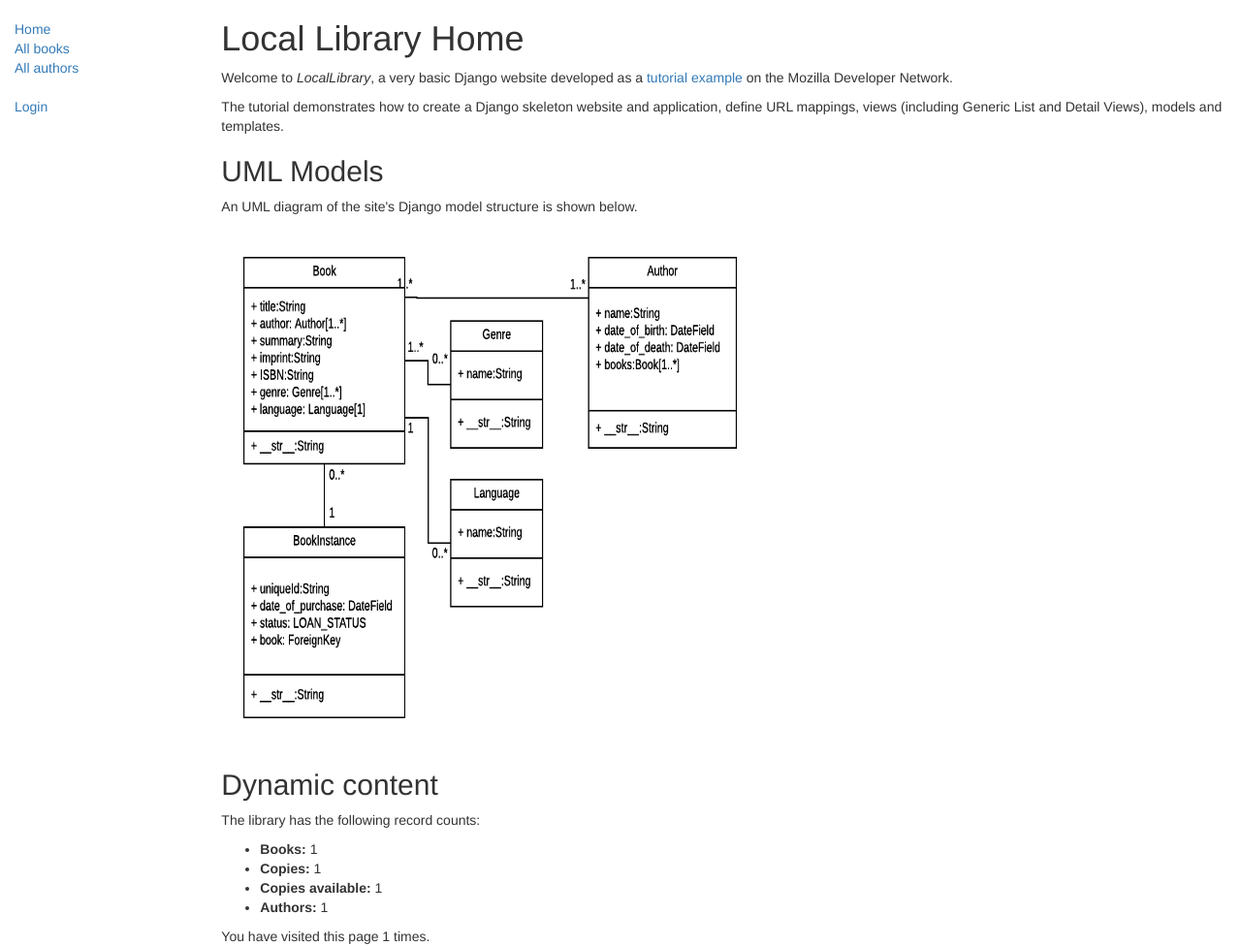
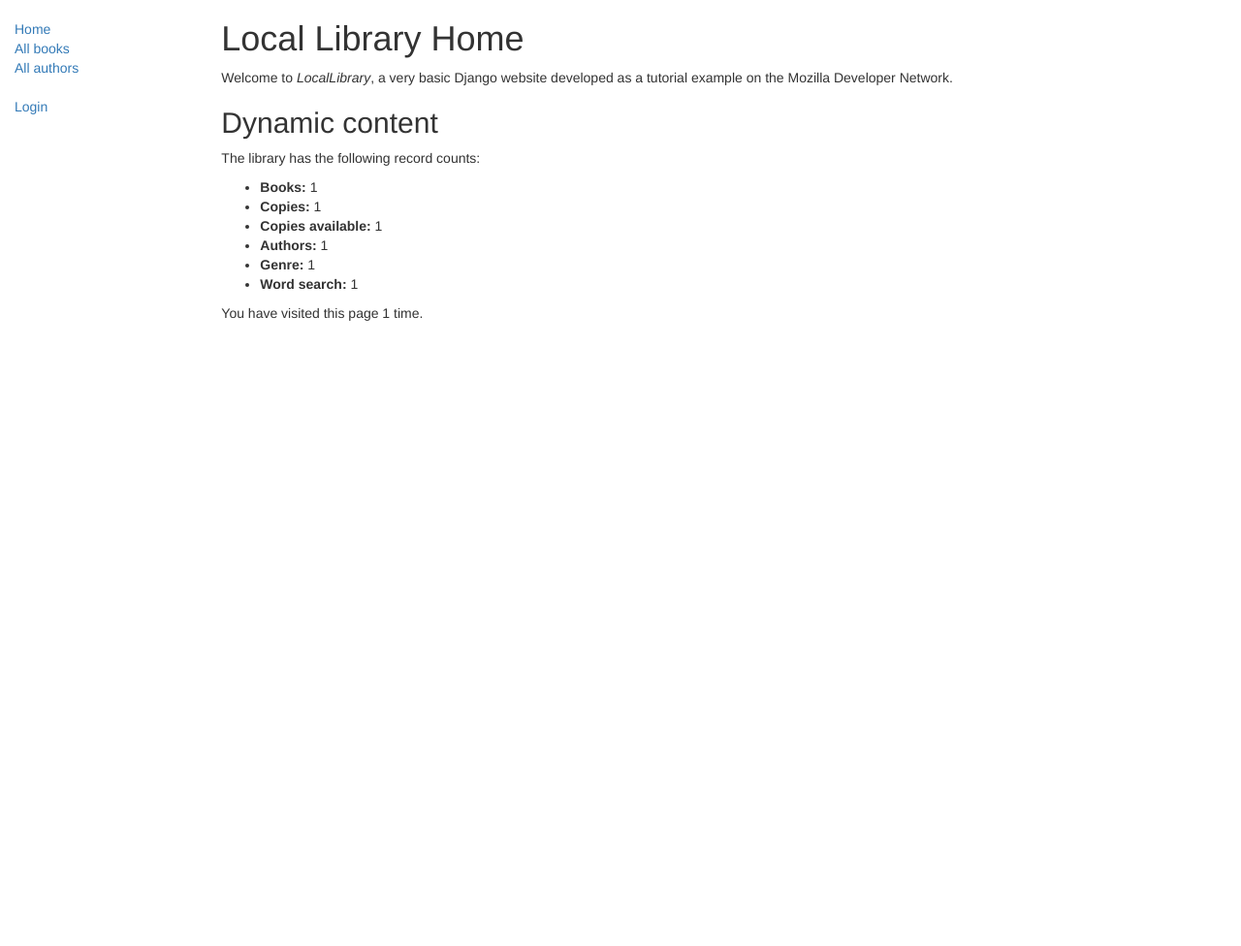
Before and after one commit to dipdeb/django_local_library, a Django app: template catalog/templates/index.html in a window 1280 px wide. Shown: the whole page at 97% size. After the commit the page ends 331 px from the top, so only its background shows below. Run offline with Django 3.2, Linux system fonts and the light colour scheme; the template is opened without the code that fills it: most values are stand-ins (such as "Sample title", 1, 10 or a date in 2020); some libraries are stand-ins or nearby versions.

Commit message:
First commit

```diff
--- a/catalog/templates/index.html
+++ b/catalog/templates/index.html
@@ -1,20 +1,11 @@
 {% extends "base_generic.html" %}
+
+{% block title %}<title>Index</title>{% endblock %}
 
 {% block content %}
 <h1>Local Library Home</h1>
 
-<p>Welcome to <em>LocalLibrary</em>, a very basic Django website developed as a <a href="https://developer.mozilla.org/en-US/docs/Learn/Server-side/Django/Tutorial_local_library_website">tutorial example</a> on the Mozilla Developer Network.</p>
-<p>The tutorial demonstrates how to create a Django skeleton website and application, define URL mappings, views (including Generic List and Detail Views), models and templates.</p>
-
-
-<h2>UML Models</h2>
-<p>An UML diagram of the site's Django model structure is shown below. </p>
-
-<div>
-{% load static %}
-<img src="{% static "images/local_library_model_uml.png" %}" alt="My image" style="width:555px;height:540px;"/>
-</div>
-
+  <p>Welcome to <em>LocalLibrary</em>, a very basic Django website developed as a tutorial example on the Mozilla Developer Network.</p>
 
 <h2>Dynamic content</h2>
 
@@ -24,9 +15,10 @@
     <li><strong>Copies:</strong> {{ num_instances }}</li>
     <li><strong>Copies available:</strong> {{ num_instances_available }}</li>
     <li><strong>Authors:</strong> {{ num_authors }}</li>
+    <li><strong>Genre:</strong> {{ num_genre }}</li>
+    <li><strong>Word search:</strong> {{ num_book_word }}</li>
   </ul>
 
-
-You have visited this page {{ num_visits }} times.
+	<p>You have visited this page {{ num_visits }}{% if num_visits == 1 %} time{% else %} times{% endif %}.</p>
 
 {% endblock %}
```
Also changed, not shown: catalog/migrations/0021_auto_20170713_0802.py (added). Lines whose indentation alone changed are shown as unchanged.
